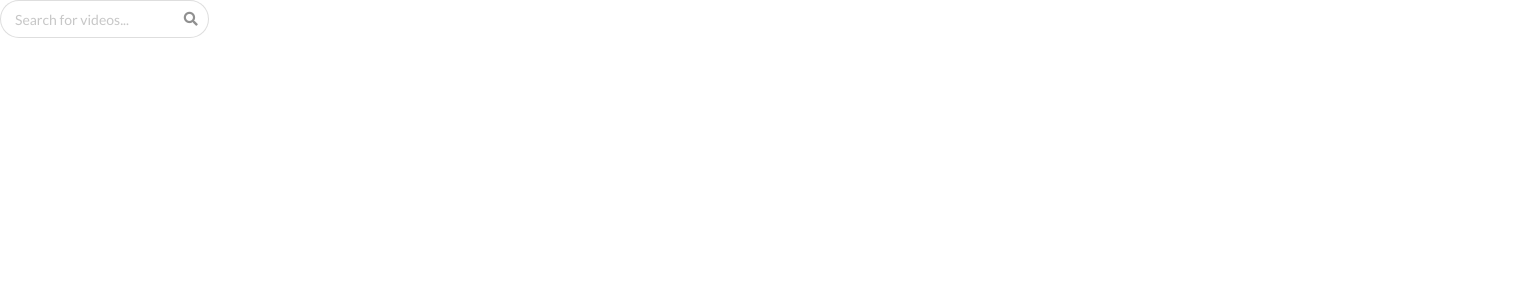
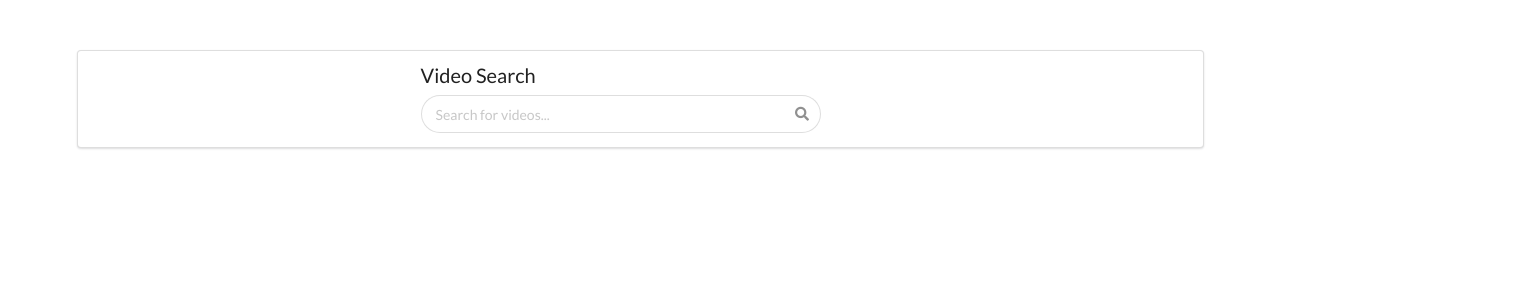
Before and after one commit to cwilso88/YouTube-Recreation, a React (Create React App) app: page / in a window 1280 px wide. Shown: the top 300 px of the page, 1518 px wide, since content can reach past the window. Built offline with nearby package versions, Linux system fonts and the light colour scheme.

Commit message:
Added inline styling to the SearchBar component

```diff
--- a/src/components/App.js
+++ b/src/components/App.js
@@ -4,7 +4,7 @@ import SearchBar from "./SearchBar";
 class App extends Component {
   render() {
     return (
-      <div>
+      <div className="ui container">
         <SearchBar />
       </div>
     )
--- a/src/components/SearchBar.js
+++ b/src/components/SearchBar.js
@@ -4,15 +4,23 @@ class SearchBar extends Component {
   render() {
     return (
     <div>
-        <form>
-            <div className="ui search">
+    <form className="ui segment" style={{top: '50px'}}>
+
+            <div className="ui search" style={{position: 'relative', left: '30%'}}>
+            <label style={{display: 'block', fontSize: '20px', paddingBottom: '10px'}}>Video Search</label>
                 <div className="ui icon input">
-                    <input className="prompt" type="text" placeholder="Search for videos..."></input>
+
+                    <input
+                        className="prompt"
+                        type="text"
+                        placeholder="Search for videos..."
+                        style={{width: '400px'}}
+                    ></input>
                     <i className="search icon"></i>
                 </div>
                 <div class="results"></div>
             </div>
-        </form>
+            </form>
       </div>
     )
   }
```
